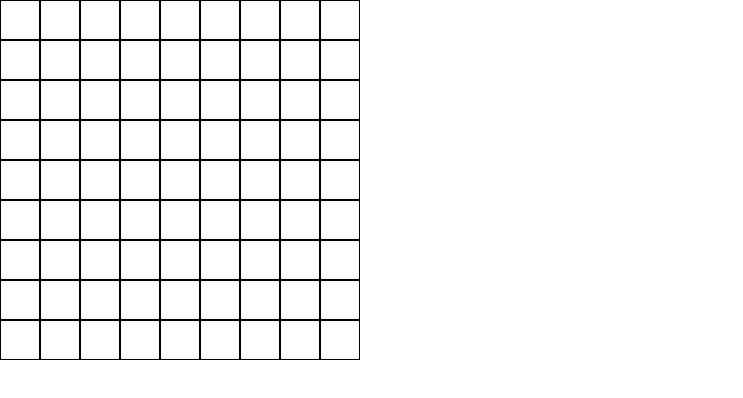
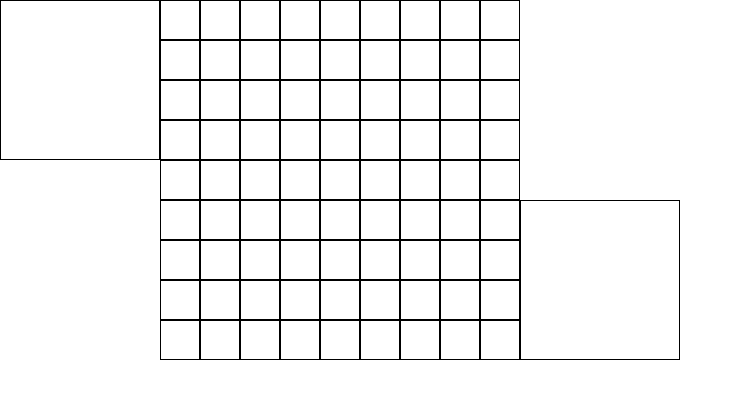
Before and after one commit to F-0728/kif-hozon, a Next.js app: page / in a window 1280 px wide. Shown: the top 398 px of the page, without its empty margins (0-743 px from the left). Built offline with nearby package versions, Linux system fonts and the light colour scheme.

Commit message:
add: added komadai

```diff
--- a/src/app/globals.css
+++ b/src/app/globals.css
@@ -18,3 +18,22 @@
   height: 40px;
   border: 1px solid black;
 }
+
+.komadai {
+  width: 160px;
+  height: 160px;
+  border: 1px solid black;
+}
+
+.fullGame {
+  display: flex;
+  align-items: center;
+}
+
+.fullGame > :first-child {
+  align-self: flex-start;
+}
+
+.fullGame > :last-child {
+  align-self: flex-end;
+}
--- a/src/app/page.tsx
+++ b/src/app/page.tsx
@@ -1,7 +1,12 @@
 import Board from "@/components/board";
+import Komadai from "@/components/komadai";
 
 export default function Home() {
   return (
-    <Board />
+    <div className="fullGame">
+      <Komadai />
+      <Board />
+      <Komadai />
+    </div>
   );
 }
--- a/src/components/komadai.tsx
+++ b/src/components/komadai.tsx
@@ -1,5 +1,5 @@
 const Komadai = () => {
-    // ここに駒台を作ります
+    return <div className="komadai" />;
 }
 
 export default Komadai;
```
